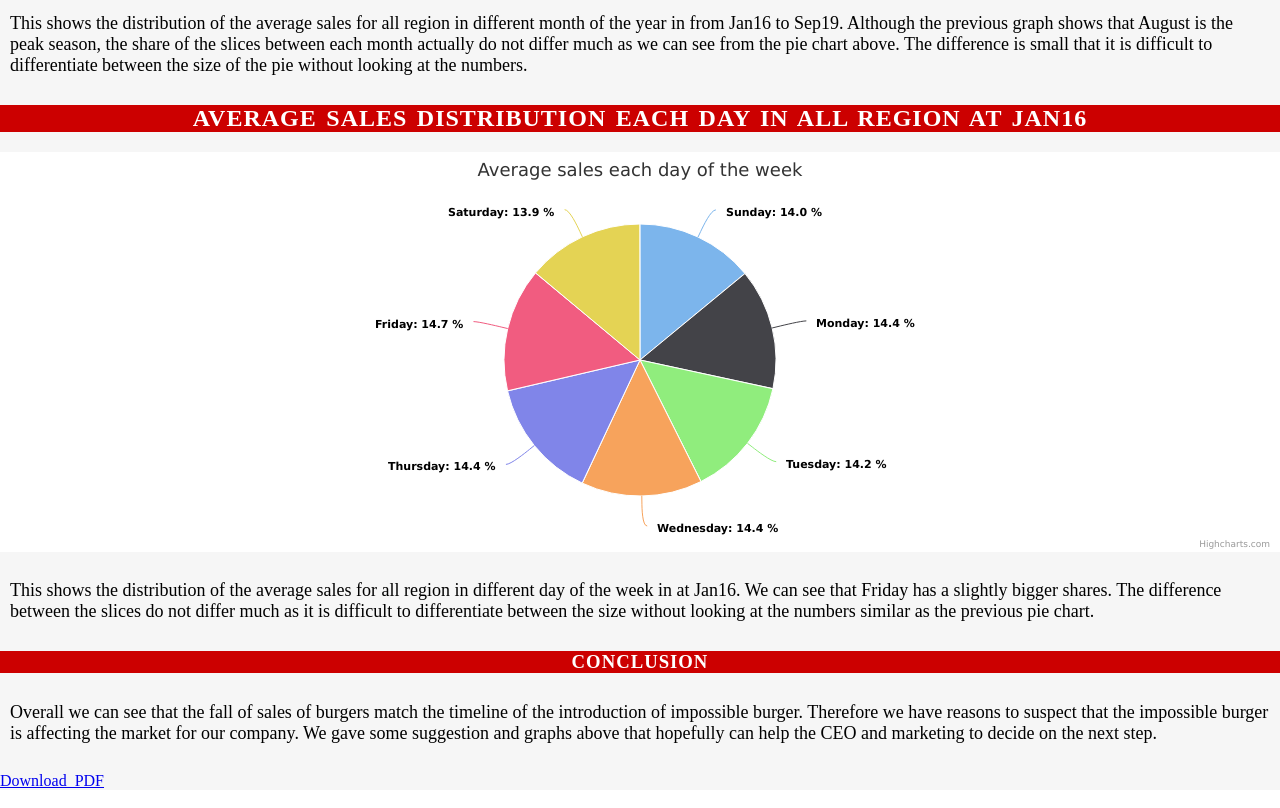
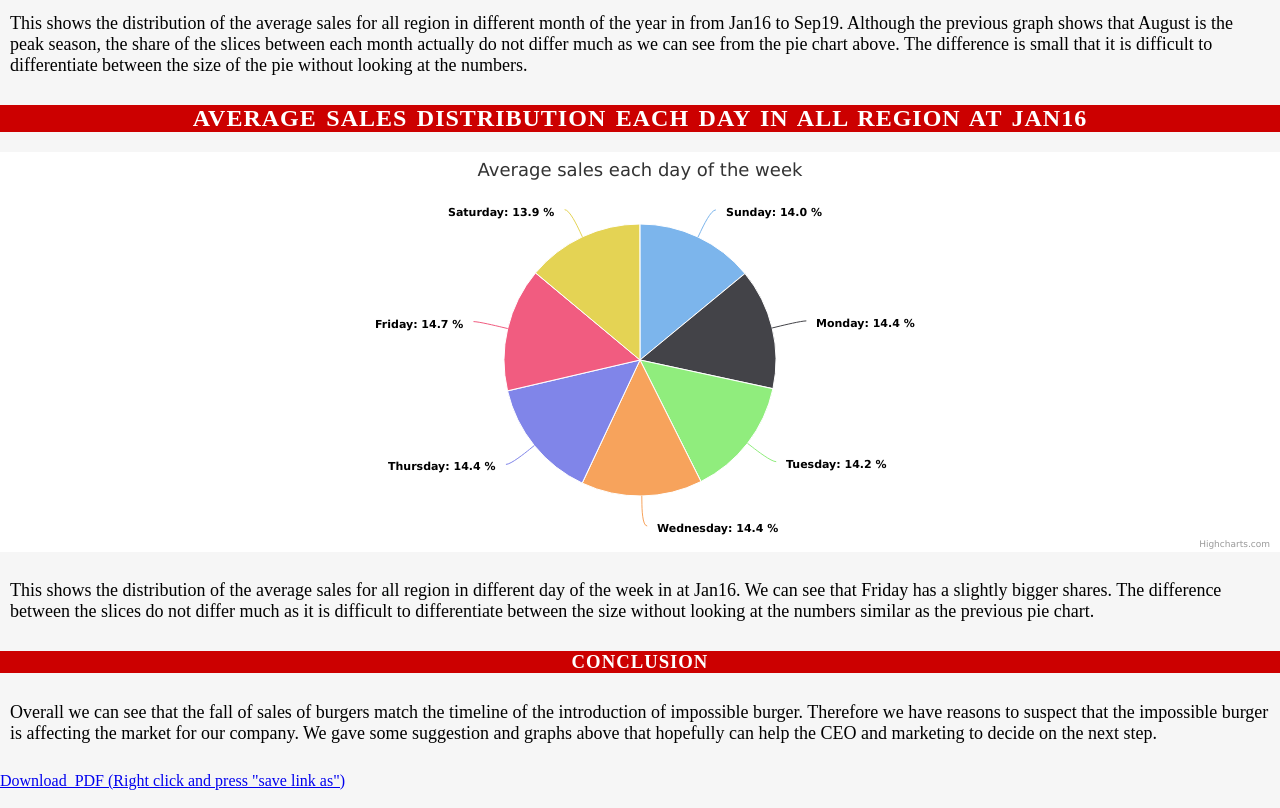
Before and after one commit to zhenghao104/zhenghao104.github.io, a plain HTML site: page index.html in a window 1280 px wide. Shown: the part 6461-7269 px from the top of the page. Drawn offline with nearby package versions, Linux system fonts and the light colour scheme; a web font is replaced by a local one.

Commit message:
Added download button

```diff
--- a/index.html
+++ b/index.html
@@ -139,7 +139,8 @@
       to suspect that the impossible burger is affecting the market for our company. We gave some suggestion and graphs above that hopefully can help the CEO and marketing
       to decide on the next step.</p>
 
-      <a href="https://github.com/zhenghao104/zhenghao104.github.io/blob/master/McDonald.pdf" class="image fit" >Download_PDF</a>
+      <a href="https://github.com/zhenghao104/zhenghao104.github.io/blob/master/McDonald.pdf" class="image fit" >Download_PDF (Right click and press "save link as")</a>
 
+      <br></br>
   </body>
 </html>
```
